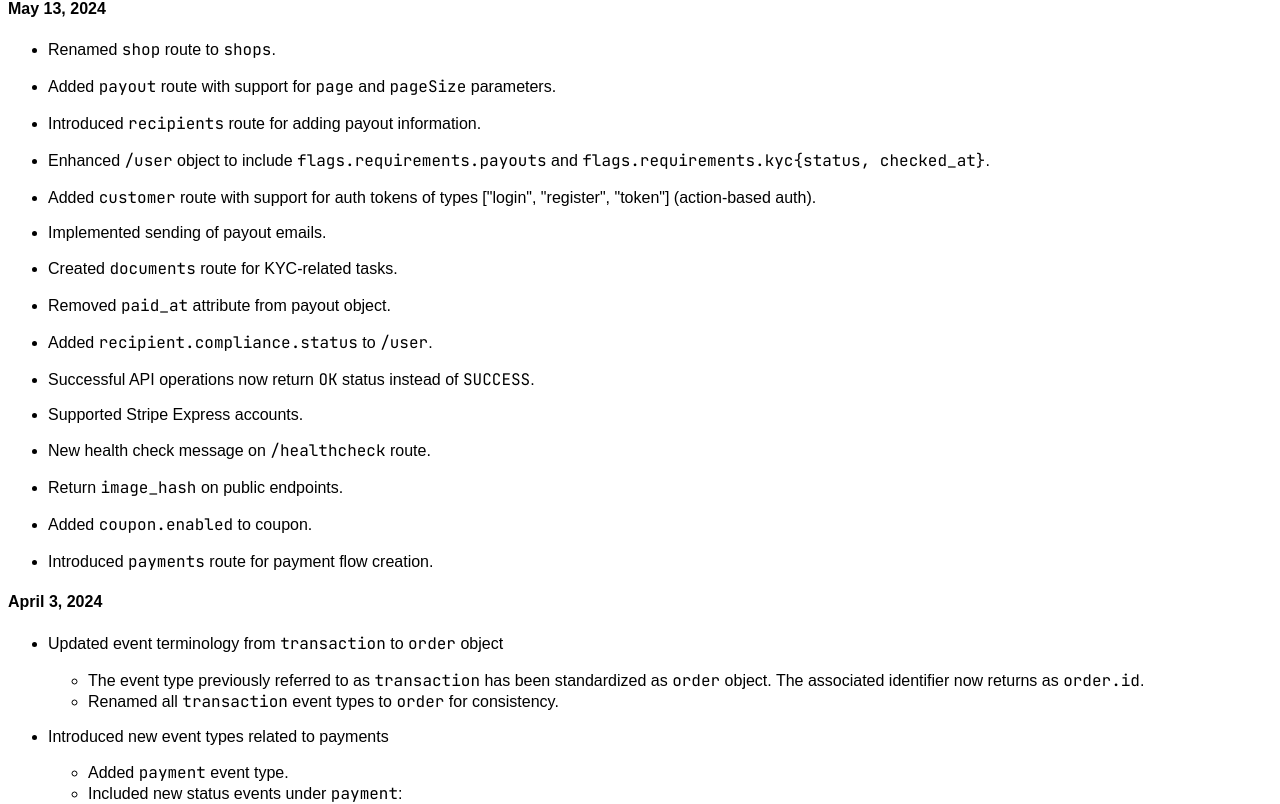
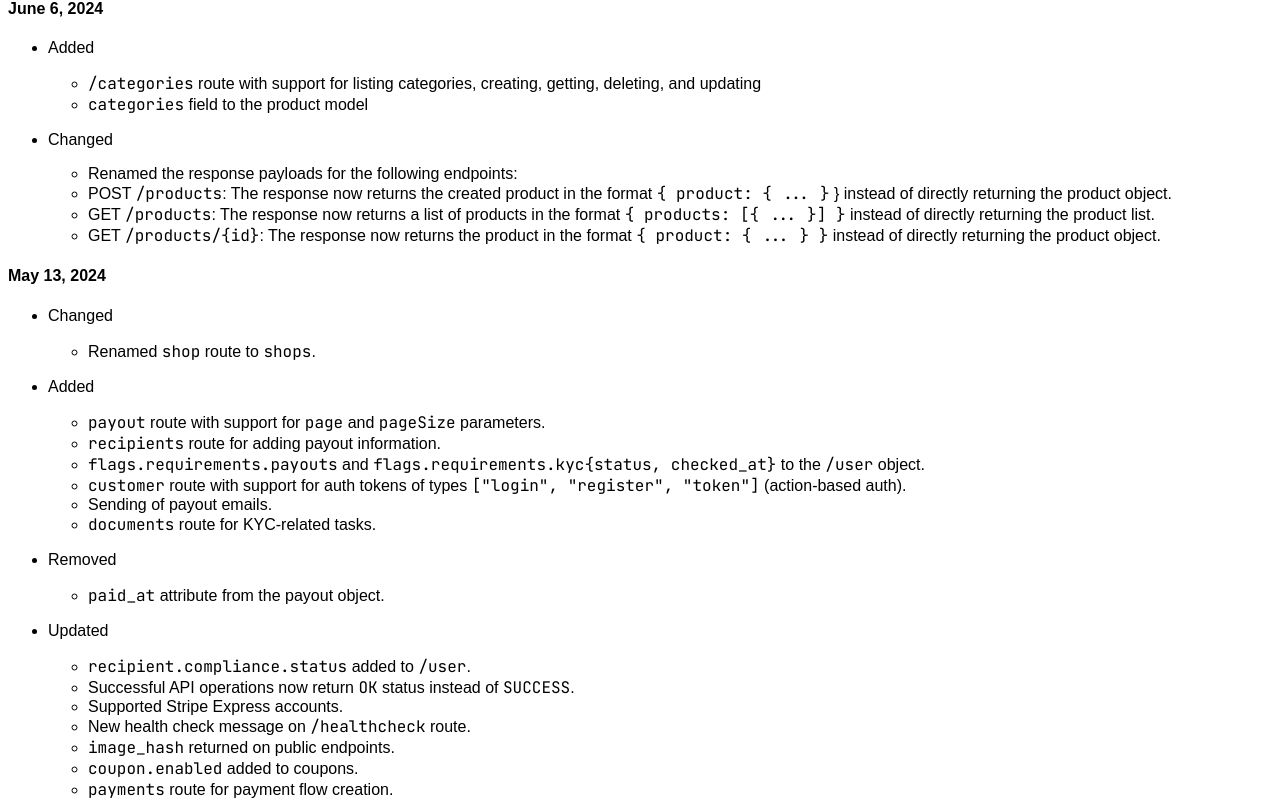
Before and after one commit to pandabase/docs, a Next.js app: page /developers/changelog in a window 1280 px wide. Shown: the part 160-964 px from the top of the page. Built offline with nearby package versions, Linux system fonts and the light colour scheme; a web font is replaced by a local one.

Commit message:
changelog: June 6, 2024

```diff
--- a/pages/developers/changelog.mdx
+++ b/pages/developers/changelog.mdx
@@ -9,37 +9,55 @@ title: Changelog
 This changelog lists all additions and updates to the Pandabase API, in
 chronological order.
 
+#### June 6, 2024
+
+- Added
+  - `/categories` route with support for listing categories, creating, getting, deleting, and updating
+  - `categories` field to the product model
+
+- Changed
+  - Renamed the response payloads for the following endpoints:
+  - POST `/products`: The response now returns the created product in the format `{ product: { ... }` } instead of directly returning the product object.
+  - GET `/products`: The response now returns a list of products in the format `{ products: [{ ... }] }` instead of directly returning the product list.
+  - GET `/products/{id}`: The response now returns the product in the format `{ product: { ... } }` instead of directly returning the product object.
+
 #### May 13, 2024
 
+- Changed
   - Renamed `shop` route to `shops`.
 
-- Added `payout` route with support for `page` and `pageSize` parameters.
-- Introduced `recipients` route for adding payout information.
-- Enhanced `/user` object to include `flags.requirements.payouts` and `flags.requirements.kyc{status, checked_at}`.
-- Added `customer` route with support for auth tokens of types ["login", "register", "token"] (action-based auth).
-- Implemented sending of payout emails.
-- Created `documents` route for KYC-related tasks.
-- Removed `paid_at` attribute from payout object.
-- Added `recipient.compliance.status` to `/user`.
+- Added
+  - `payout` route with support for `page` and `pageSize` parameters.
+  - `recipients` route for adding payout information.
+  - `flags.requirements.payouts` and `flags.requirements.kyc{status, checked_at}` to the `/user` object.
+  - `customer` route with support for auth tokens of types `["login", "register", "token"]` (action-based auth).
+  - Sending of payout emails.
+  - `documents` route for KYC-related tasks.
+
+- Removed
+  - `paid_at` attribute from the payout object.
+
+- Updated
+  - `recipient.compliance.status` added to `/user`.
   - Successful API operations now return `OK` status instead of `SUCCESS`.
   - Supported Stripe Express accounts.
   - New health check message on `/healthcheck` route.
-- Return `image_hash` on public endpoints.
-- Added `coupon.enabled` to coupon.
-- Introduced `payments` route for payment flow creation.
+  - `image_hash` returned on public endpoints.
+  - `coupon.enabled` added to coupons.
+  - `payments` route for payment flow creation.
 
 
 #### April 3, 2024
 
-- Updated event terminology from `transaction` to `order` object
-
-  - The event type previously referred to as `transaction` has been standardized
-    as `order` object. The associated identifier now returns as `order.id`.
+- Updated
+  - Event terminology from `transaction` to `order` object
+  - The event type previously referred to as `transaction` has been standardized as `order` object. The associated identifier now returns as `order.id`.
   - Renamed all `transaction` event types to `order` for consistency.
 
-- Introduced new event types related to payments
-  - Added `payment` event type.
-  - Included new status events under `payment`:
+- Added
+  - New event types related to payments
+  - `payment` event type
+  - New status events under `payment`:
   - `payment.pending`: Indicates a pending payment.
   - `payment.paid`: Denotes a successfully processed payment.
   - `payment.success`: Signifies a successfully completed payment transaction.
@@ -117,11 +135,8 @@ chronological order.
 
 - Added the `analytics["dispute"]` property to the `analytics` object.
 
-#### February 20, 2024
-
+### February 20, 2024
 - General Team release
 
-#### February 15, 2024
-
-- Implemented support for `sortBy.status`, and `sortBy.date` query parameters in
-  the List Orders route.
+### February 15, 2024
+- Implemented support for `sortBy.status`, and `sortBy.date` query parameters in the List Orders route.
```
Lines whose indentation alone changed are shown as unchanged.
